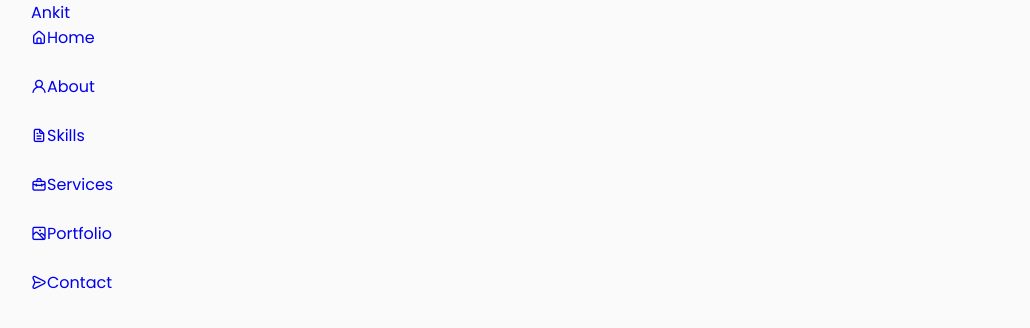
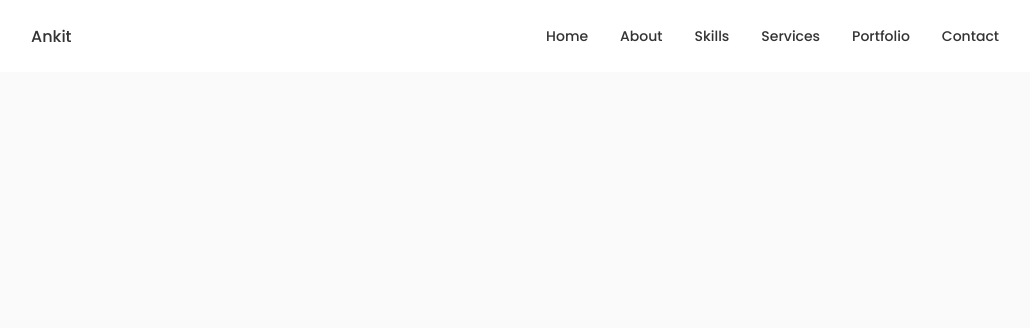
Before and after one commit to imankii01/Portfolio, a React (Create React App) app: page / in a window 1280 px wide. Shown: the top 328 px of the page, without its empty margins (125-1155 px from the left). Built offline with nearby package versions, Linux system fonts and the light colour scheme.

Commit message:
heder top cmmit

```diff
--- a/src/components/Header/Header.jsx
+++ b/src/components/Header/Header.jsx
@@ -1,64 +1,60 @@
-import React from 'react';
-import './header.css';
+import React from "react";
+import "./header.css";
 
 const Header = () => {
   return (
     <header className="header">
       <nav className="nav container">
-        <a href="index.html" className="nav__logo">Ankit</a>
-        <div className="nav__list grid">
-          <div className="nav__item">
+        <a href="index.html" className="nav__logo">
+          Ankit
+        </a>
+        <div className="nav__menu">
+        <ul className="nav__list ">
+          <li className="nav__item">
             <a href="#home" className="nav__link">
-              <i className="uil uil-estate nav__icon">
-
-              </i>Home
+              <i className="uil uil-estate nav__icon"></i>Home
             </a>
-          </div>
-          <div className="nav__item">
+          </li>
+          <li className="nav__item">
             <a href="#about" className="nav__link">
-              <i className="uil uil-user nav__icon">
-
-              </i>
+              <i className="uil uil-user nav__icon"></i>
               About
             </a>
-          </div>
-          <div className="nav__item">
+          </li>
+          <li className="nav__item">
             <a href="#skills" className="nav__link">
-              <i className="uil uil-file-alt  nav__icon">
-
-              </i>
+              <i className="uil uil-file-alt  nav__icon"></i>
               Skills
             </a>
-          </div>
-          <div className="nav__item">
+          </li>
+          <li className="nav__item">
             <a href="#services" className="nav__link">
-              <i className="uil uil-briefcase-alt  nav__icon">
-
-              </i>
+              <i className="uil uil-briefcase-alt  nav__icon"></i>
               Services
             </a>
-          </div>
-          <div className="nav__item">
+          </li>
+          <li className="nav__item">
             <a href="portfolio" className="nav__link">
-              <i className="uil uil-scenery nav__icon">
-
-              </i>
+              <i className="uil uil-scenery nav__icon"></i>
               Portfolio
             </a>
-          </div>
-          <div className="nav__item">
+          </li>
+          <li className="nav__item">
             <a href="#contact" className="nav__link">
-              <i className="uil uil-message nav__icon">
-
-              </i>
+              <i className="uil uil-message nav__icon"></i>
               Contact
             </a>
-          </div>
+          </li>
+
+        </ul>
+        <i className="uil uil-times nav__close"></i>
+        </div>
+        <div className="nav__toggle">
+          <i className="uil uil-apps"></i>
         </div>
       </nav>
     </header>
-
-  )
-}
+  );
+};
 
 export default Header;
--- a/src/components/Header/header.css
+++ b/src/components/Header/header.css
@@ -0,0 +1,46 @@
+.header
+{
+    width: 100%;
+    position: fixed;
+    top: 0;
+    left: 0;
+    z-index: var(--z-fixed);
+    background-color: var(--container-color);
+
+}
+
+.nav{
+    height: calc(var(--header-height) + 1.5rem);
+    display: flex;
+    justify-content: space-between;
+    align-items: center;
+    column-gap: 1rem;
+
+}
+.nav__logo,
+.nav__toggle
+{
+    color: var(--title-color);
+    font-weight: var(--font-medium);
+
+}
+.nav__list{
+    display: flex;
+    column-gap: 2rem;
+}
+
+.nav__link{
+    display: flex;
+    flex-direction: column;
+    align-items: center;
+    font-size: var(--small-font-size);
+    color: var(--title-color);
+    font-weight: var(--font-medium);
+    transition: .3s;
+}
+
+.nav__icon,
+.nav__close,
+.nav__toggle{
+    display: none;
+}
```
